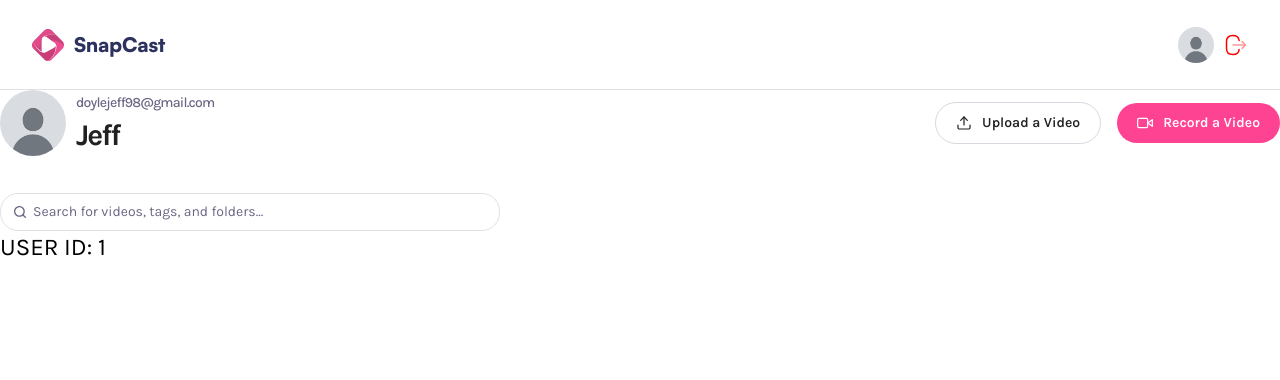
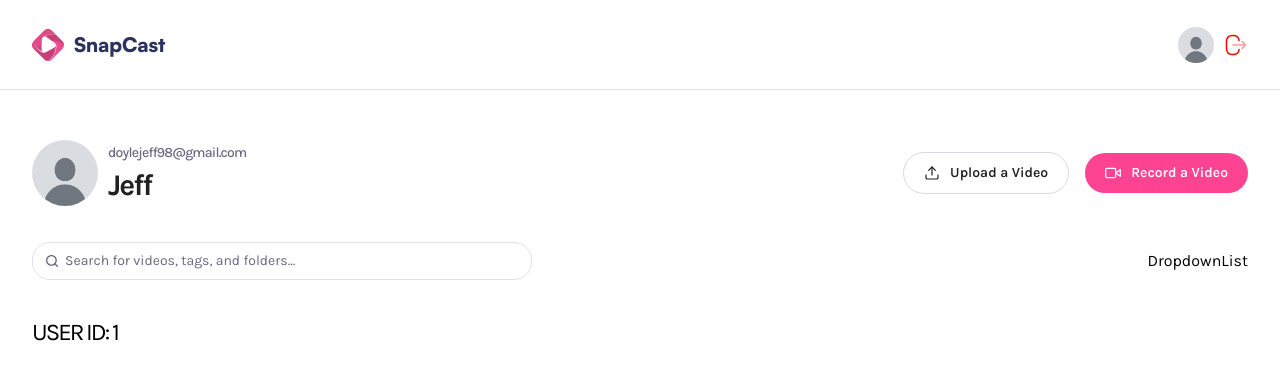
Before and after one commit to codingmster1/video-share, a Next.js app: page /profile/1 in a window 1280 px wide. Shown: the top 380 px of the page. Built offline with nearby package versions, Linux system fonts and the light colour scheme.

Commit message:
imported dropdown list component

```diff
--- a/app/(root)/profile/[id]/page.tsx
+++ b/app/(root)/profile/[id]/page.tsx
@@ -4,10 +4,11 @@
 const page = async({params}: ParamsWithSearch) => {
     const {id } = await params;
   return (
-    <div className="text-2xl font-karla">
+    <div className="wrapper page">
         <Header subHeader="doylejeff98@gmail.com" title="Jeff"
         userImg="/assets/images/dummy.jpg"/>
-        USER ID: {id}</div>
+        <h1 className="text-2xl font-karla">USER ID: {id}</h1>
+        </div>
   )
 }
 
--- /dev/null
+++ b/components/DropdownList.tsx
@@ -0,0 +1,9 @@
+import React from 'react'
+
+const DropdownList = () => {
+  return (
+    <div>DropdownList</div>
+  )
+}
+
+export default DropdownList
--- a/components/Header.tsx
+++ b/components/Header.tsx
@@ -2,6 +2,7 @@
 import Image from 'next/image'
 import Link from 'next/link'
 import React from 'react'
+import DropdownList from './DropdownList'
 
 const Header = ({subHeader, title, userImg}: SharedHeaderProps) => {
   return (
@@ -9,7 +10,7 @@
     <section className="header-container">
 <div className="details">
 {userImg && (
-    <Image src={userImg || '/assets/images/dummy.jpg'}
+    <Image src={userImg}
     alt="user" width={66} height={66} className="rounded-full"/>
 )}
 
@@ -43,7 +44,7 @@
 <Image src="/assets/icons/search.svg" alt="search" width={16}
 height={16}
 /></div>
-{/* <DropDownList /> */}
+ <DropdownList />
     </section>
    </header>
   )
```
